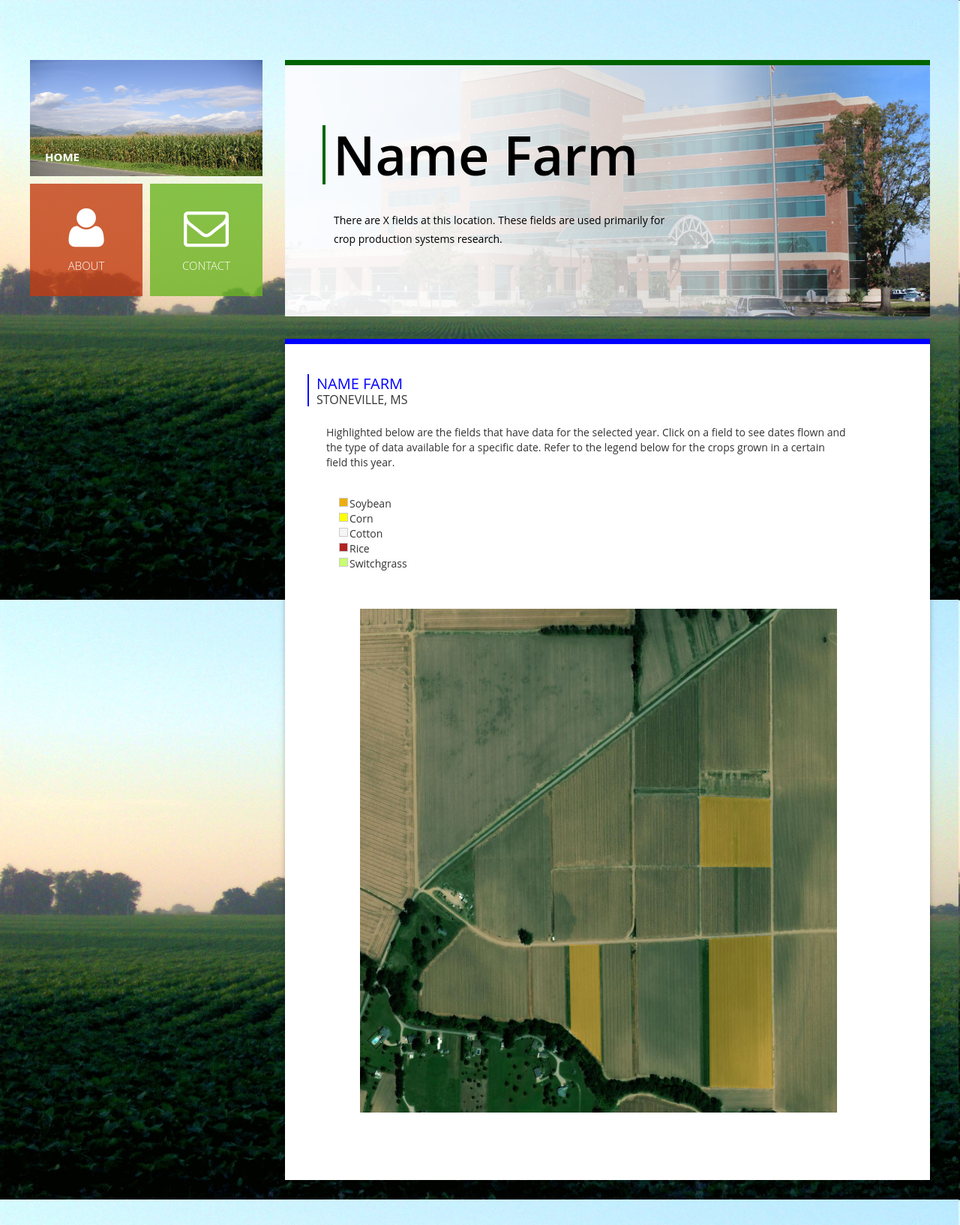
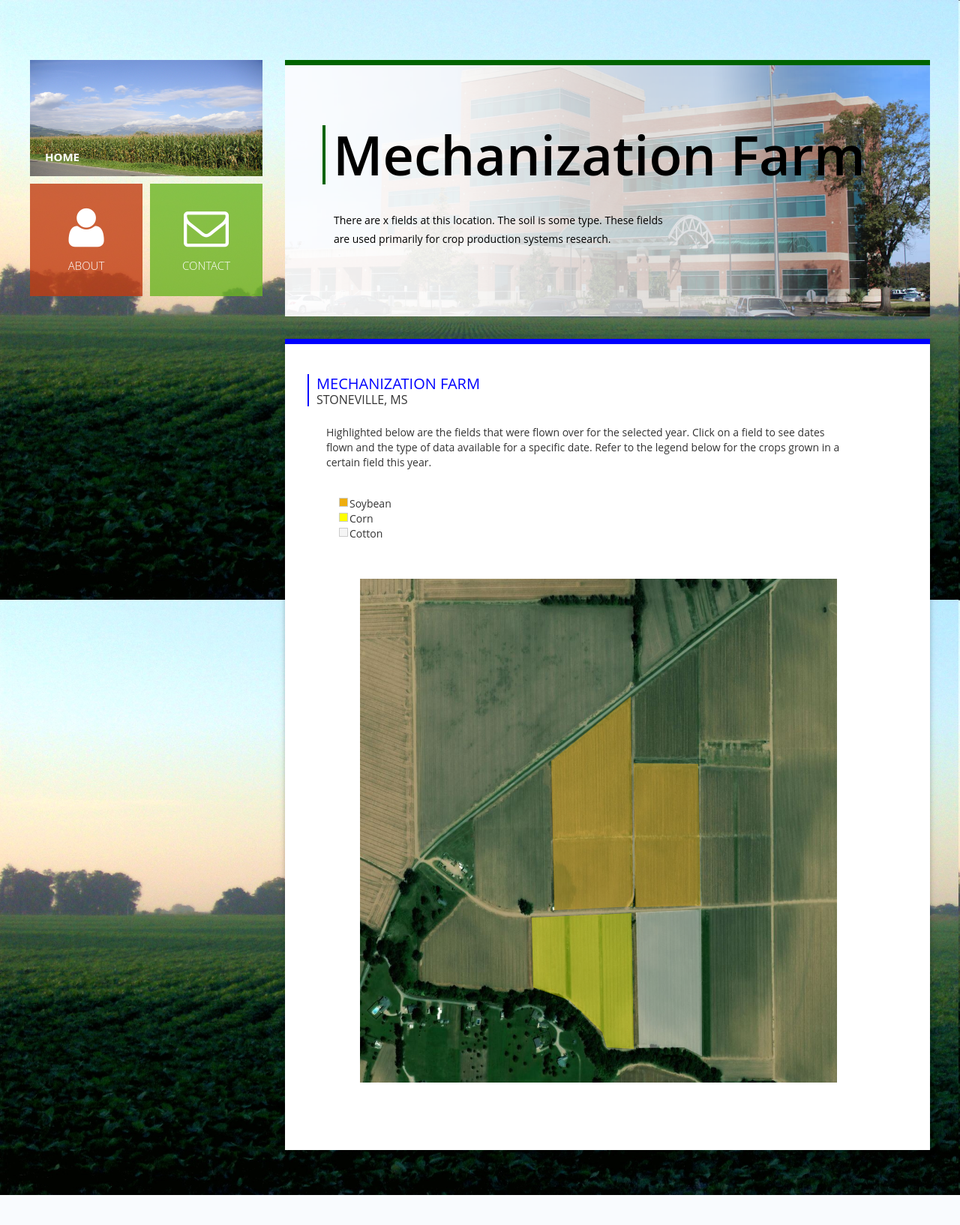
Before and after one commit to kaskrin13/UAV-Database-Website, a Flask app: template templates/farmTemplate.html in a window 1280 px wide. Shown: the whole page at 75% size. After the commit the page ends 1594 px from the top, so only its background shows below. Run offline with Flask 2, Linux system fonts and the light colour scheme; the template is opened without the code that fills it, so the values that code supplies are empty; some libraries are stand-ins or nearby versions.

Commit message:
Revert "Make farmTemplate an actual template"
This reverts commit a4826cdae0533e5d9adf07d2fe2ddc76452e2e3d.

```diff
--- a/static/css/style.css
+++ b/static/css/style.css
@@ -340,7 +340,7 @@ body {
 
 .field-thumb {
 	display:inline-block;
-	max-width: 900px;
+	max-width:900px;
 	margin-left: auto;
 	margin-right: auto;
 }
--- a/templates/farmTemplate.html
+++ b/templates/farmTemplate.html
@@ -1,5 +1,6 @@
 <!DOCTYPE html>
 <html lang="en">
+
 <head>
     <meta charset="UTF-8">
     <meta http-equiv="X-UA-Compatible" content="IE=edge">
@@ -9,8 +10,7 @@
     <link rel="stylesheet" href="{{ url_for('static', filename='css/style.css') }}">
 	<link rel="stylesheet" href="{{ url_for('static', filename='font-awesome/css/font-awesome.min.css') }}">
 
-	<!-- CHANGE HERE -->
-	<title>Name Farm</title>
+	<title>Mechanization Farm</title>
 </head>
 
 <body>
@@ -64,13 +64,11 @@
                                 <div class="banner-main-home">
                                     <div class="banner-main-home-text">
                                         <div class="heading">
-											<!-- CHANGE HERE -->
-                                            <h1>Name Farm</h1>
+                                            <h1>Mechanization Farm</h1>
                                             <p class="text-uppercase"></p>
                                         </div>
                                         <div class="desc">
-											<!-- CHANGE HERE -->
-                                            <p>There are X fields at this location. These fields are used primarily for crop production systems research. </p>
+                                            <p>There are x fields at this location. The soil is some type. These fields are used primarily for crop production systems research. </p>
                                         </div>
                                     </div>
                                 </div>
@@ -82,11 +80,10 @@
                                 <div class="box bottom-main">
                                     <div class="info float-container">
                                         <div class="col-sm-12 bottom-title">
-											<!-- CHANGE HERE -->
-                                            <h3 class="text-uppercase">Name Farm</h3>
+                                            <h3 class="text-uppercase">Mechanization Farm</h3>
                                             <h4 class="text-uppercase">Stoneville, MS</h4>
                                         </div>
-                                        <p class="bottom-desc">Highlighted below are the fields that have data for the selected year. Click on a field to see dates flown and the type of data available for a specific date. Refer to the legend below for the crops grown in a certain field this year.</p>
+                                        <p class="bottom-desc">Highlighted below are the fields that were flown over for the selected year. Click on a field to see dates flown and the type of data available for a specific date. Refer to the legend below for the crops grown in a certain field this year.</p>
 
                                         <ul class="legend">
                                             <li><span class="soybean"></span> Soybean</li>
@@ -94,46 +91,44 @@
                                             <li><span class="corn"></span> Corn</li>
                                             <br>
                                             <li><span class="cotton"></span> Cotton</li>
-											<br>
-                                            <li><span class="rice"></span> Rice</li>
-											<br>
-                                            <li><span class="switchgrass"></span> Switchgrass</li>
                                         </ul>
 										<div id="MapWrapper" style="margin:70px;">
-											<!-- CHANGE HERE -->
 											<img id="fieldMap1" src="{{ url_for('static', filename='images/mech-area.png') }}" alt="" class="map" usemap="#map" />
 										</div>
                                         <map name="map" id="map">
-											<area alt="Field 14" title="Field 14" data-toggle="modal" data-target="#modal1" shape="poly" coords="454,250,454,344,549,345,547,254" data-maphilight='{"fillColor":"eead0e", "fillOpacity":"0.4", "strokeOpacity":"0"}' />
-											<area alt="Field 3" title="Field 3" data-toggle="modal" data-target="#modal2" shape="poly" coords="319,448,322,605,281,564,279,448" data-maphilight='{"fillColor":"eead0e", "fillOpacity":"0.4", "strokeOpacity":"0"}' />
-											<area alt="Fields 11,12,13,14" title="Fields 11,12,13,14" data-toggle="modal" data-target="#modal3" shape="poly" coords="548,436,551,640,466,638,465,440" data-maphilight='{"fillColor":"eead0e", "fillOpacity":"0.4", "strokeOpacity":"0"}' />
+                                            <area alt="Field 1" title="Field 1" data-toggle="modal" data-target="#modal1" shape="poly" coords="255,243,361,157,364,437,259,442" data-maphilight='{"fillColor":"eead0e", "fillOpacity":"0.4", "strokeOpacity":"0"}' />
+                                            <area alt="Field 2" title="Field 2" data-toggle="modal" data-target="#modal2" shape="poly" coords="365,246,367,438,454,436,451,247" data-maphilight='{"fillColor":"eead0e", "fillOpacity":"0.4", "strokeOpacity":"0"}' />
+                                            <area alt="Field 3" title="Field 3" data-toggle="modal" data-target="#modal3" shape="poly" coords="229,452,231,545,279,562,323,605,329,625,365,627,362,446" data-maphilight='{"fillColor":"ffff00", "fillOpacity":"0.4", "strokeOpacity":"0"}' />
+                                            <area alt="Field 4" title="Field 4" data-toggle="modal" data-target="#modal4" shape="poly" coords="368,445,455,441,456,637,432,625,372,626" data-maphilight='{"fillColor":"f5f5f5", "fillOpacity":"0.4", "strokeOpacity":"0"}' />
                                         </map>
-										{%- for field in fields %}
+
 										<!-- Trigger the modal with an invisible button -->
-											<button type="button" style="display:none;" data-toggle="modal" data-target="#modal{{ loop.index }}">Open Modal</button>
+										<button type="button" style="display:none;" data-toggle="modal" data-target="#modal1">Open Modal</button>
+
 										<!-- Modal -->
-											<div id="modal{{ loop.index }}" class="modal fade" role="dialog">
+										<div id="modal1" class="modal fade" role="dialog">
 											<div class="modal-dialog">
+
 												<!-- Modal content-->
 												<div class="modal-content">
 													<div class="modal-header">
 														<button type="button" class="close" data-dismiss="modal">&times;</button>
-															<h4 class="modal-title">{{ field[0] }}</h4>
+														<h4 class="modal-title">Field 1</h4>
 													</div>
 													<div class="modal-body">
-															<p>Click on a date to view the types of imagery data gathered. Then click on the type to view the data.</p>
-															{%- for date in field[1] %}
-															<div class="dropdown" style="display:inline-block;">
-																<button class="btn btn-primary dropdown-toggle" type="button" data-toggle="dropdown">{{ date[0] }}
+														<p>Some text in the modal.</p>
+														<div class="dropdown">
+															<button class="btn btn-primary dropdown-toggle" type="button" data-toggle="dropdown">8-6-2018
 															<span class="caret"></span></button>
 															<ul class="dropdown-menu">
-																	{%- for imageType in date[1] %}
-																	<!-- CHANGE HERE -->
-																	<li><a href="{{ url_for('showMechField', year=year, index=(field[0]+'-'+imageType[1]|string)) }}">{{ imageType[0] }}</a></li>
-																	{%- endfor %}
+																<li><a href="{{ url_for('sixteenRows2018080620mRGB', filename='16Rows-20180806-20m-RGB.html') }}">RGB</a></li>
+																<li><a href="{{ url_for('sixteenRows2018080620mNIR', filename='16Rows-20180806-20m-NIR.html') }}">NIR</a></li>
+																<li><a href="{{ url_for('sixteenRows2018080620mRed', filename='16Rows-20180806-20m-Red.html') }}">Red</a></li>
+																<li><a href="{{ url_for('sixteenRows2018080620mGreen', filename='16Rows-20180806-20m-Green.html') }}">Green</a></li>
+																<li><a href="{{ url_for('sixteenRows2018080620mBlue', filename='16Rows-20180806-20m-Blue.html') }}">Blue</a></li>
 															</ul>
 														</div>
-															{%- endfor %}
+
 													</div>
 													<div class="modal-footer">
 														<button type="button" class="btn btn-default" data-dismiss="modal">Close</button>
@@ -141,7 +136,114 @@
 												</div>
 											</div>
 										</div>
-										{%- endfor %}
+
+
+										<!-- Trigger the modal with an invisible button -->
+										<button type="button" style="display:none;" data-toggle="modal" data-target="#modal2">Open Modal</button>
+
+										<!-- Modal -->
+										<div id="modal2" class="modal fade" role="dialog">
+											<div class="modal-dialog">
+
+												<!-- Modal content-->
+												<div class="modal-content">
+													<div class="modal-header">
+														<button type="button" class="close" data-dismiss="modal">&times;</button>
+														<h4 class="modal-title">Field 2</h4>
+													</div>
+													<div class="modal-body">
+														<p>Some text in the modal.</p>
+														<div class="dropdown">
+															<button class="btn btn-primary dropdown-toggle" type="button" data-toggle="dropdown">8-6-2018
+															<span class="caret"></span></button>
+															<ul class="dropdown-menu">
+																<li><a href="{{ url_for('sixteenRows2018080620mRGB', filename='16Rows-20180806-20m-RGB.html') }}">RGB</a></li>
+																<li><a href="{{ url_for('sixteenRows2018080620mNIR', filename='16Rows-20180806-20m-NIR.html') }}">NIR</a></li>
+																<li><a href="{{ url_for('sixteenRows2018080620mRed', filename='16Rows-20180806-20m-Red.html') }}">Red</a></li>
+																<li><a href="{{ url_for('sixteenRows2018080620mGreen', filename='16Rows-20180806-20m-Green.html') }}">Green</a></li>
+																<li><a href="{{ url_for('sixteenRows2018080620mBlue', filename='16Rows-20180806-20m-Blue.html') }}">Blue</a></li>
+															</ul>
+														</div>
+
+													</div>
+													<div class="modal-footer">
+														<button type="button" class="btn btn-default" data-dismiss="modal">Close</button>
+													</div>
+												</div>
+											</div>
+										</div>
+
+
+										<!-- Trigger the modal with an invisible button -->
+										<button type="button" style="display:none;" data-toggle="modal" data-target="#modal3">Open Modal</button>
+
+										<!-- Modal -->
+										<div id="modal3" class="modal fade" role="dialog">
+											<div class="modal-dialog">
+
+												<!-- Modal content-->
+												<div class="modal-content">
+													<div class="modal-header">
+														<button type="button" class="close" data-dismiss="modal">&times;</button>
+														<h4 class="modal-title">Field 3</h4>
+													</div>
+													<div class="modal-body">
+														<p>Some text in the modal.</p>
+														<div class="dropdown">
+															<button class="btn btn-primary dropdown-toggle" type="button" data-toggle="dropdown">8-6-2018
+															<span class="caret"></span></button>
+															<ul class="dropdown-menu">
+																<li><a href="{{ url_for('sixteenRows2018080620mRGB', filename='16Rows-20180806-20m-RGB.html') }}">RGB</a></li>
+																<li><a href="{{ url_for('sixteenRows2018080620mNIR', filename='16Rows-20180806-20m-NIR.html') }}">NIR</a></li>
+																<li><a href="{{ url_for('sixteenRows2018080620mRed', filename='16Rows-20180806-20m-Red.html') }}">Red</a></li>
+																<li><a href="{{ url_for('sixteenRows2018080620mGreen', filename='16Rows-20180806-20m-Green.html') }}">Green</a></li>
+																<li><a href="{{ url_for('sixteenRows2018080620mBlue', filename='16Rows-20180806-20m-Blue.html') }}">Blue</a></li>
+															</ul>
+														</div>
+
+													</div>
+													<div class="modal-footer">
+														<button type="button" class="btn btn-default" data-dismiss="modal">Close</button>
+													</div>
+												</div>
+											</div>
+										</div>
+
+
+										<!-- Trigger the modal with an invisible button -->
+										<button type="button" style="display:none;" data-toggle="modal" data-target="#modal4">Open Modal</button>
+
+										<!-- Modal -->
+										<div id="modal4" class="modal fade" role="dialog">
+											<div class="modal-dialog">
+
+												<!-- Modal content-->
+												<div class="modal-content">
+													<div class="modal-header">
+														<button type="button" class="close" data-dismiss="modal">&times;</button>
+														<h4 class="modal-title">Field 4</h4>
+													</div>
+													<div class="modal-body">
+														<p>Some text in the modal.</p>
+														<div class="dropdown">
+															<button class="btn btn-primary dropdown-toggle" type="button" data-toggle="dropdown">8-6-2018
+															<span class="caret"></span></button>
+															<ul class="dropdown-menu">
+																<li><a href="{{ url_for('sixteenRows2018080620mRGB', filename='16Rows-20180806-20m-RGB.html') }}">RGB</a></li>
+																<li><a href="{{ url_for('sixteenRows2018080620mNIR', filename='16Rows-20180806-20m-NIR.html') }}">NIR</a></li>
+																<li><a href="{{ url_for('sixteenRows2018080620mRed', filename='16Rows-20180806-20m-Red.html') }}">Red</a></li>
+																<li><a href="{{ url_for('sixteenRows2018080620mGreen', filename='16Rows-20180806-20m-Green.html') }}">Green</a></li>
+																<li><a href="{{ url_for('sixteenRows2018080620mBlue', filename='16Rows-20180806-20m-Blue.html') }}">Blue</a></li>
+															</ul>
+														</div>
+
+													</div>
+													<div class="modal-footer">
+														<button type="button" class="btn btn-default" data-dismiss="modal">Close</button>
+													</div>
+												</div>
+											</div>
+										</div>
                                     </div>
                                 </div>
                             </div>
```
Lines whose indentation alone changed are shown as unchanged.
